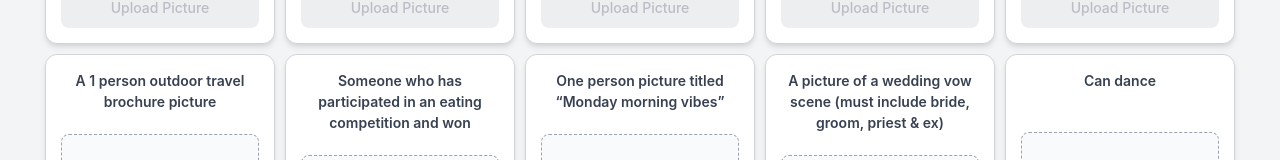
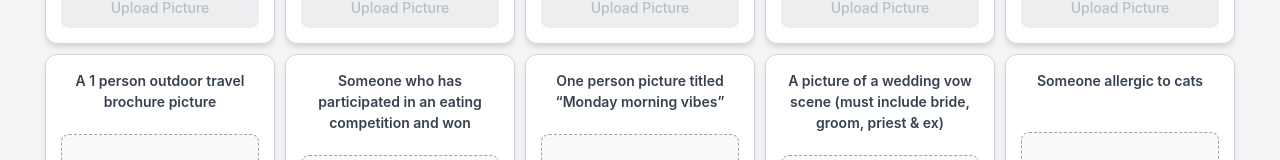
Before and after one commit to gtxk2001/HumanBingo, a plain HTML site: page index.html in a window 1280 px wide. Shown: the part 1553-1713 px from the top of the page. Drawn offline with nearby package versions, Linux system fonts and the light colour scheme.

Commit message:
index.html
Updated prompts

```diff
--- a/index.html
+++ b/index.html
@@ -250,7 +250,7 @@
             "Someone who's whole family wears glasses", "Someone who has broken a bone", "Two people wearing mismatched socks",
             "Someone who’s wearing 2 or more jewellery", "5 people mid-jump", "Someone who has been overseas alone",
             "A 'class photo' of a teacher teaching his/her students", "Someone who has stayed up for 24 hours straight", "A 1 person outdoor travel brochure picture",
-            "Someone who has participated in an eating competition and won", "One person picture titled “Monday morning vibes”", "A picture of a wedding vow scene (must include bride, groom, priest & ex)", "Can dance",
+            "Someone who has participated in an eating competition and won", "One person picture titled “Monday morning vibes”", "A picture of a wedding vow scene (must include bride, groom, priest & ex)", "Someone allergic to cats",
         ];
 
         const uploadUrl = "https://script.google.com/macros/s/AKfycbyHgxaXYRUpFWyzfYU6cByhuRGkhPQuYlcM7dUGNZOlZgg3SkVprL0_JU6RmPt3RsdoFQ/exec";
```
